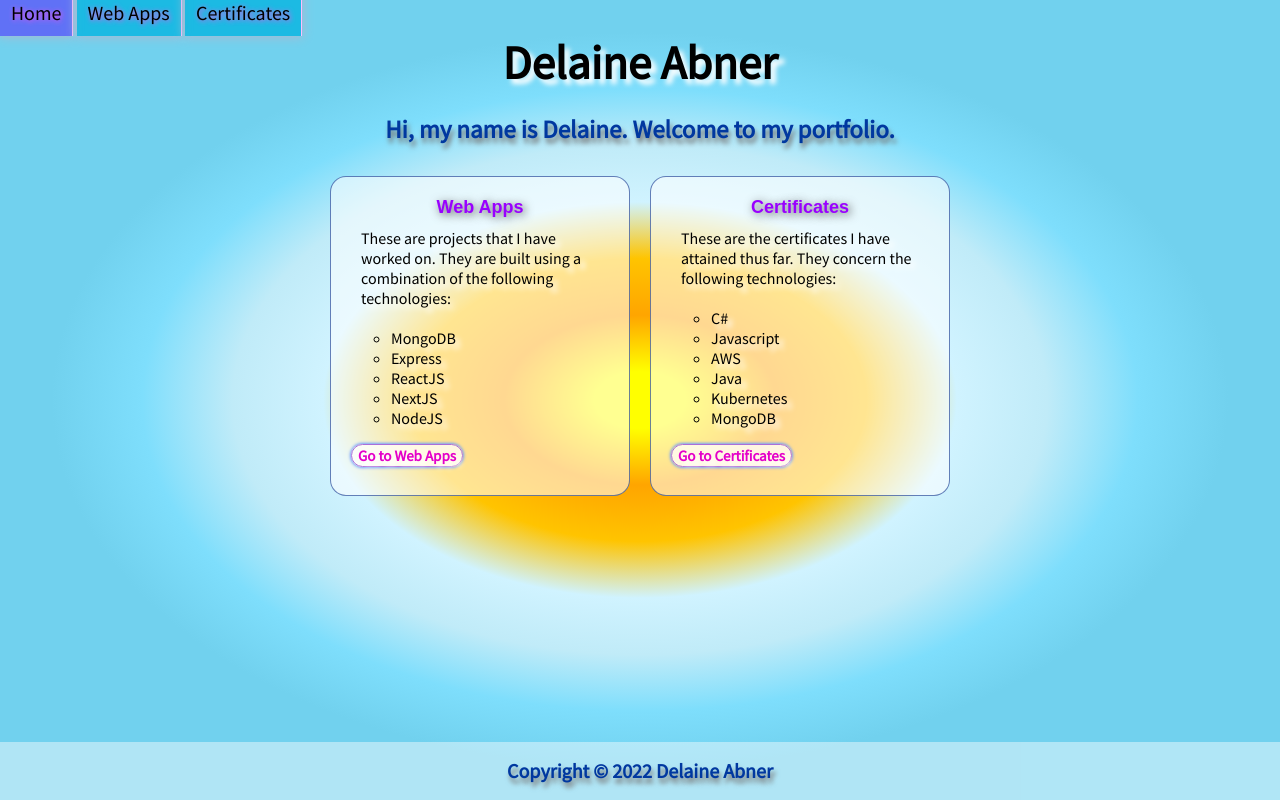
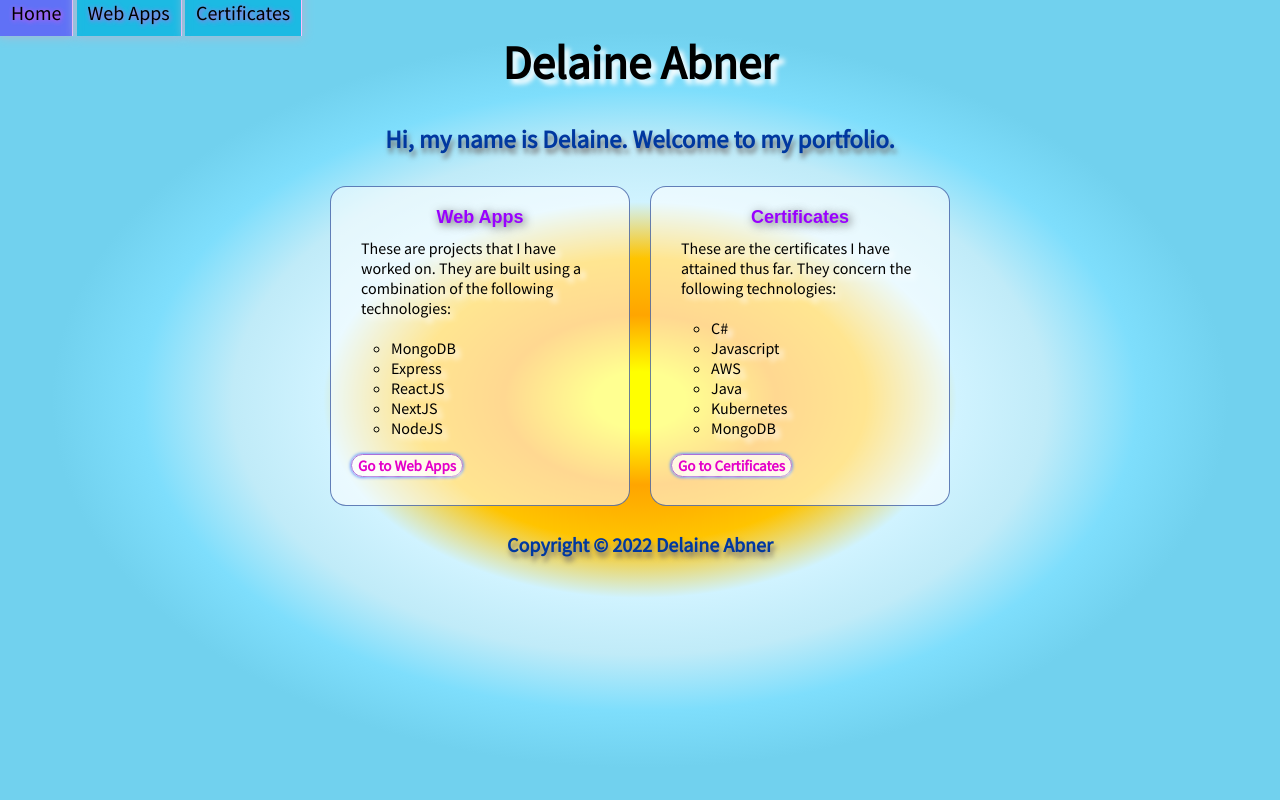
Before and after one commit to delaine3/delaine-abner-portfolio, a Next.js app: page / in a window 1280 px wide. Built offline with nearby package versions, Linux system fonts and the light colour scheme.

Commit message:
Updated css

```diff
--- a/styles/globals.css
+++ b/styles/globals.css
@@ -142,13 +142,11 @@ p {
 
 }
 .footer {
-  position: fixed;
   left: 0;
   bottom: 0;
   width: 100%;
-  background-color: rgba(255, 255, 255, 0.445);
   color: rgb(0, 0, 0);
-  text-align: center;
+  text-align: left;
 }
 .footer h2{
   font-size: 20px;
@@ -168,6 +166,7 @@ a:hover {
 h1.delaine {
   font-size: 47px;
   margin-top: 33px;
+  margin-bottom: 10px;
   box-sizing: content-box;
   text-align: center;
   padding: 0;
```
